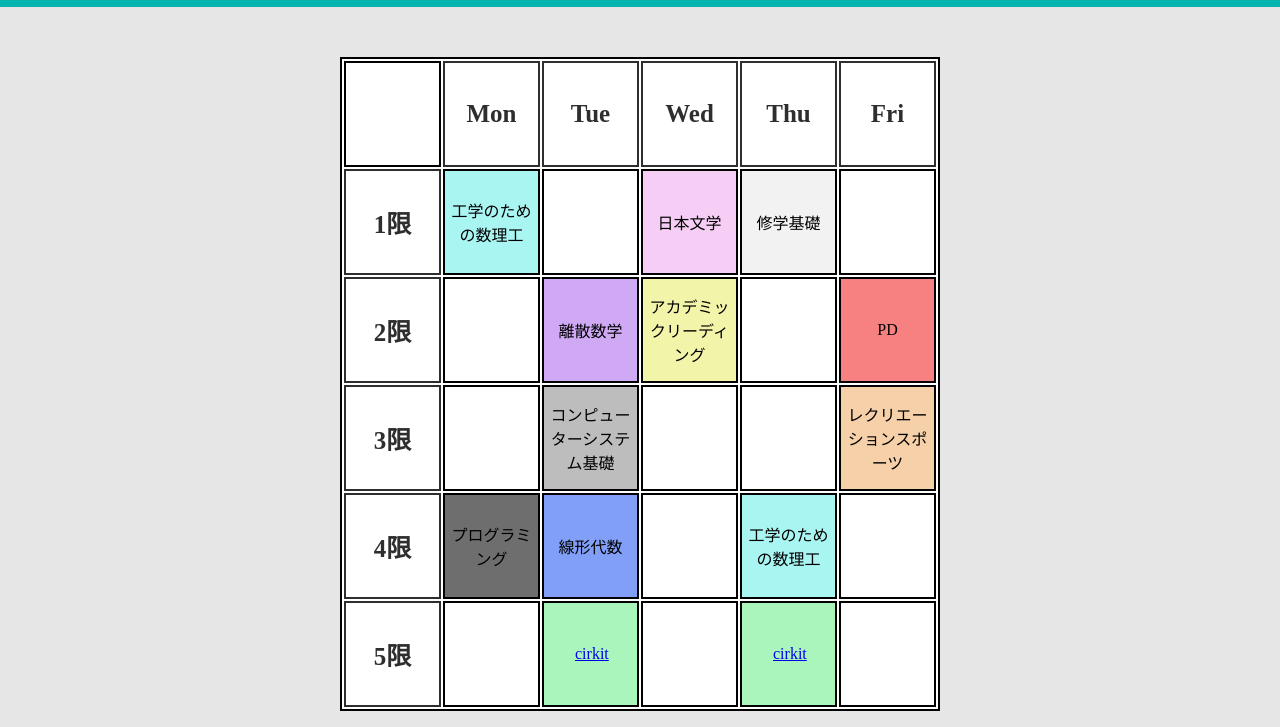
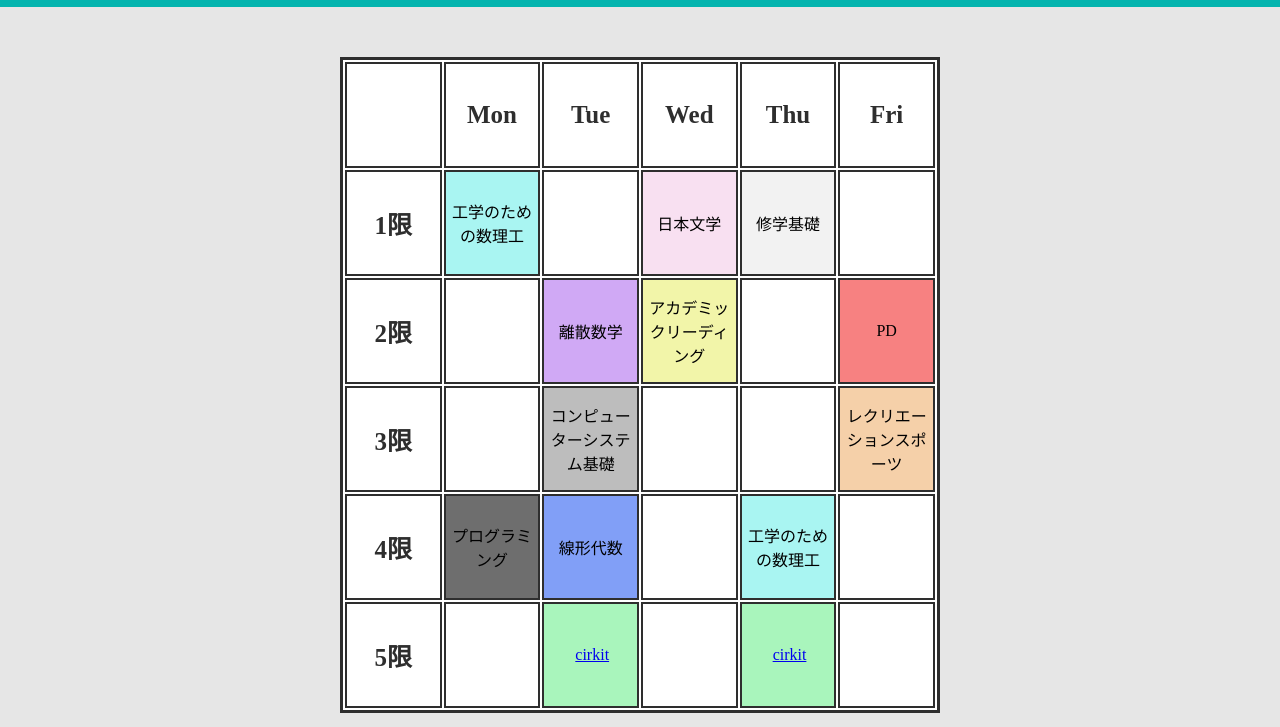
Before and after one commit to IrukNuj/programming_lessons, a plain HTML site: page 講義Html/kougi.html in a window 1280 px wide. Shown: the part 73-800 px from the top of the page. Drawn offline with Linux system fonts and the light colour scheme.

Commit message:
講義表をhtmlで作りました。

```diff
--- a/講義Html/kougi.html
+++ b/講義Html/kougi.html
@@ -14,11 +14,11 @@
     <table width="600" height="600" class="kougi_table">
       <tr>
         <td></td>
-        <td class="day">Mon</td>
-        <td class="day">Tue</td>
-        <td class="day">Wed</td>
-        <td class="day">Thu</td>
-        <td class="day">Fri</td>
+        <th class="day">Mon</th>
+        <th class="day">Tue</th>
+        <th class="day">Wed</th>
+        <th class="day">Thu</th>
+        <th class="day">Fri</th>
       </tr>
       <tr>
         <td id="time">1限</td>
@@ -66,4 +66,6 @@
 
 
   </body>
+
+
 </html>
--- a/講義Html/kougi_stylrsheet.css
+++ b/講義Html/kougi_stylrsheet.css
@@ -11,7 +11,6 @@ body{
   background: #E6E6E6;
 }
 
-
 .Title{
   color: white;
   font-size: 45px;
@@ -24,6 +23,7 @@ body{
 .kougi_table{
   margin: auto;
   background-color: white;
+  border: 3px solid #2E2E2E;
 }
 
 .day,#time{
@@ -32,9 +32,9 @@ body{
   color: #2E2E2E;
 }
 
-.kougi_table,td,th{
-  border: 2px solid;
+td,th{
   text-align: center;
+  border: 2px solid #2E2E2E;
 }
 
 .kougi_table,td,th{
@@ -56,7 +56,7 @@ a{
 }
 
 .Lang{
-  background-color: #F6CEF5;
+  background-color: #F8E0F1;
 }
 
 .Shugaku{
```
